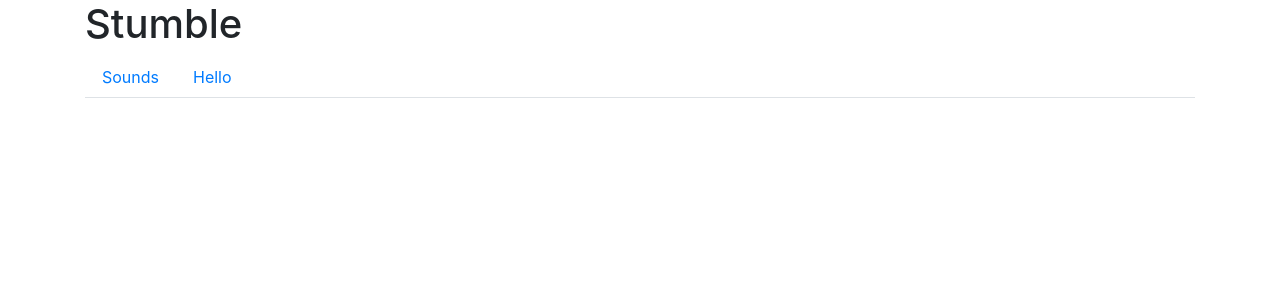
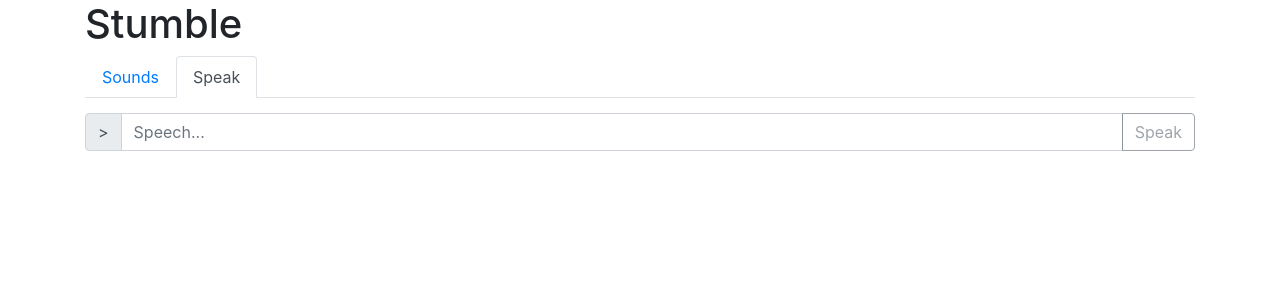
Before and after one commit to simonbru/stumble-webui, an Angular app: page /speak in a window 1280 px wide. Before the commit this address led to /. Shown: the top 300 px of the page. Built offline with nearby package versions, Linux system fonts and the light colour scheme.

Commit message:
Add "Speak" tab

```diff
--- a/src/app/app-routing.module.ts
+++ b/src/app/app-routing.module.ts
@@ -4,11 +4,12 @@ import { RouterModule, Routes } from '@angular/router';
 
 import { HelloWorldComponent } from './hello-world/hello-world.component';
 import { SoundsTabComponent } from './sounds-tab/sounds-tab.component';
+import { SpeakTabComponent } from './speak-tab/speak-tab.component';
 
 const routes: Routes = [
   { path: '', redirectTo: '/sounds', pathMatch: 'full' },
   { path: 'sounds', component: SoundsTabComponent },
-  { path: 'helloworld', component: HelloWorldComponent },
+  { path: 'speak', component: SpeakTabComponent },
 ];
 
 @NgModule({
--- a/src/app/app.component.html
+++ b/src/app/app.component.html
@@ -8,7 +8,7 @@
       <a routerLink="/sounds" class="nav-link" routerLinkActive="active">Sounds</a>
     </li>
     <li class="nav-item">
-      <a routerLink="/helloworld" class="nav-link" routerLinkActive="active">Hello</a>
+      <a routerLink="/speak" class="nav-link" routerLinkActive="active">Speak</a>
     </li>
   </ul>
   <div class="tab-content">
--- a/src/app/app.module.ts
+++ b/src/app/app.module.ts
@@ -1,6 +1,7 @@
 import { BrowserModule } from '@angular/platform-browser';
 import { NgModule } from '@angular/core';
 import { HttpClientModule } from '@angular/common/http';
+import { FormsModule }   from '@angular/forms';
 
 import { NgbModule } from '@ng-bootstrap/ng-bootstrap';
 
@@ -8,15 +9,18 @@ import { AppComponent } from './app.component';
 import { HelloWorldComponent } from './hello-world/hello-world.component';
 import { AppRoutingModule } from './/app-routing.module';
 import { SoundsTabComponent } from './sounds-tab/sounds-tab.component';
+import { SpeakTabComponent } from './speak-tab/speak-tab.component';
 
 @NgModule({
   declarations: [
     AppComponent,
     HelloWorldComponent,
     SoundsTabComponent,
+    SpeakTabComponent,
   ],
   imports: [
     BrowserModule,
+    FormsModule,
     HttpClientModule,
     NgbModule.forRoot(),
     AppRoutingModule,
--- a/src/app/backend.service.ts
+++ b/src/app/backend.service.ts
@@ -28,4 +28,11 @@ export class BackendService {
       { message: soundId }
     );
   }
+
+  speak(text: String): Observable<Object> {
+    return this.http.post(
+      `${this.backendUrl}/commands/tts/invoke`,
+      { message: text }
+    );
+  }
 }
--- /dev/null
+++ b/src/app/speak-tab/speak-tab.component.html
@@ -0,0 +1,26 @@
+<div class="speak-tab">
+  <form #heroForm="ngForm" (ngSubmit)="onSubmit()">
+    <div class="input-group">
+        <div class="input-group-prepend">
+          <span class="input-group-text">></span>
+        </div>
+        <input
+          type="text"
+          class="form-control"
+          name="speechInput"
+          placeholder="Speech..."
+          required
+          [(ngModel)]="speechInput"
+        >
+        <div class="input-group-append">
+          <button
+            class="btn btn-outline-secondary"
+            type="submit"
+            [disabled]="!heroForm.form.valid"
+          >
+            Speak
+          </button>
+        </div>
+      </div>
+  </form>
+</div>
--- /dev/null
+++ b/src/app/speak-tab/speak-tab.component.ts
@@ -0,0 +1,27 @@
+import { Component, OnInit } from '@angular/core';
+import { BackendService } from '../backend.service';
+
+@Component({
+  selector: 'app-speak-tab',
+  templateUrl: './speak-tab.component.html',
+  styleUrls: ['./speak-tab.component.css']
+})
+export class SpeakTabComponent implements OnInit {
+
+  speechInput: String;
+
+  constructor(
+    private backend: BackendService,
+  ) { }
+
+  ngOnInit() {
+  }
+
+  onSubmit() {
+    console.log(this.speechInput)
+    this.backend.speak(this.speechInput).subscribe(
+      result => this.speechInput = ""
+    )
+  }
+
+}
```
Also changed, not shown: src/app/speak-tab/speak-tab.component.css (added), 1 other file (tests, documents, lock files or other folders).
